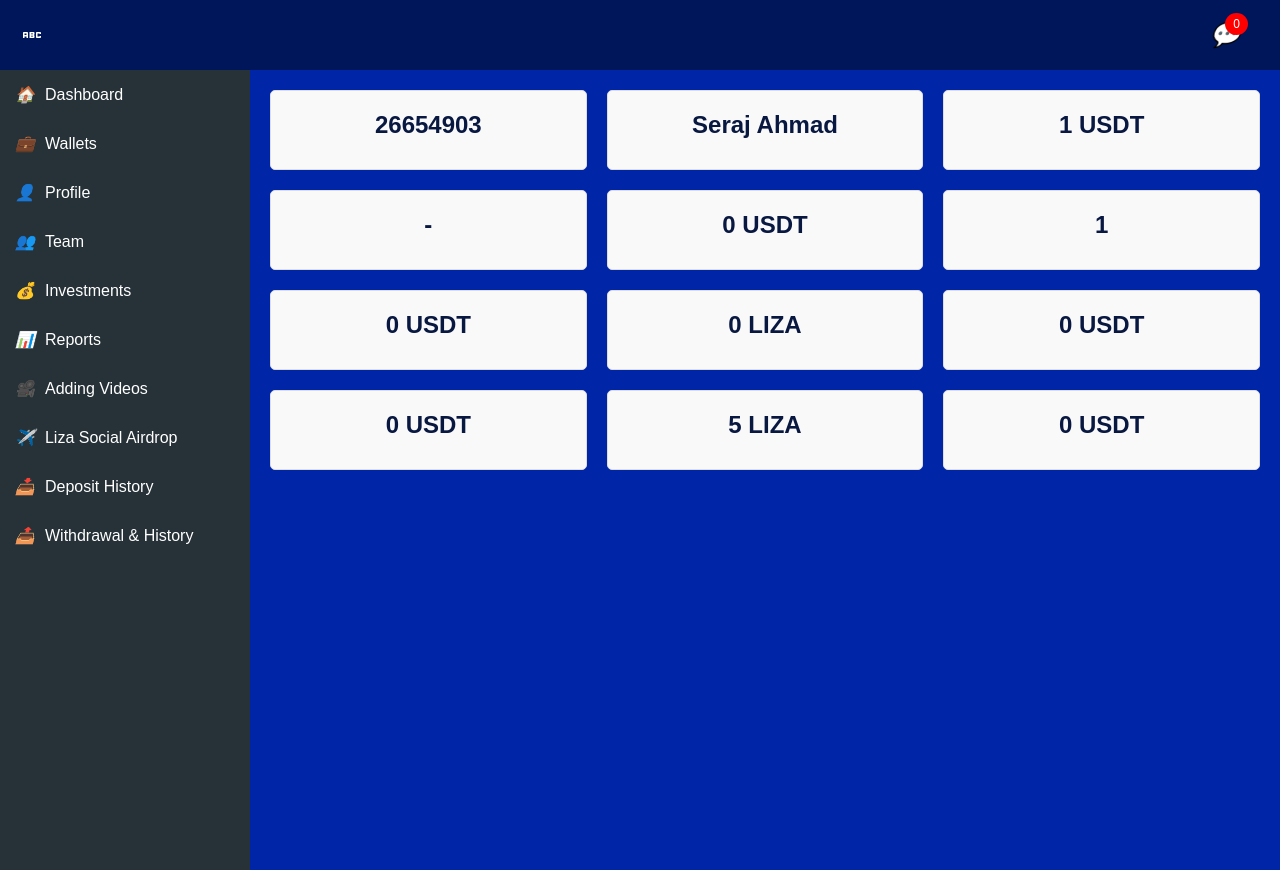
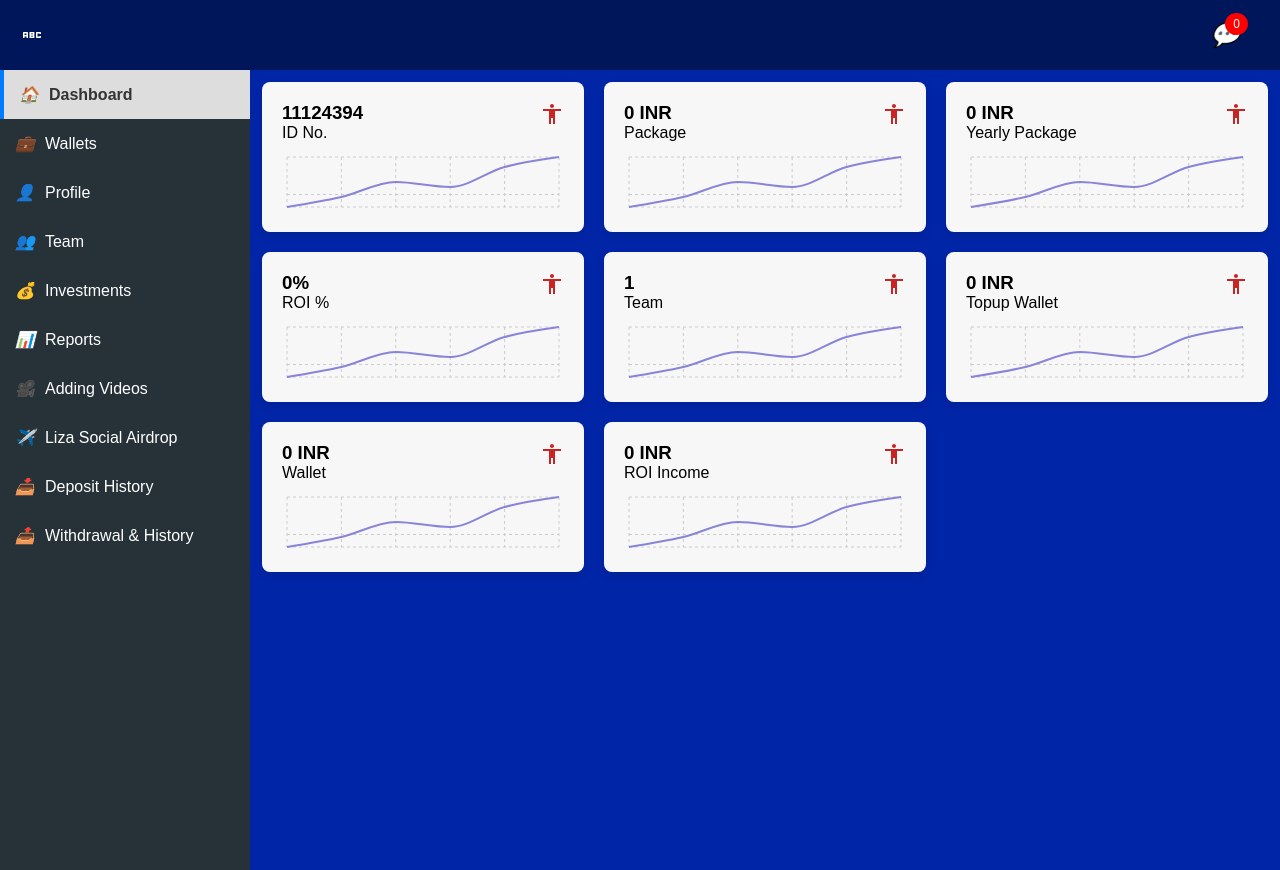
Before and after one commit to manu9458/stockapp, a React (Create React App) app: page /dashboard in a window 1280 px wide. Built offline with nearby package versions, Linux system fonts and the light colour scheme.

Commit message:
Add labels and graph

```diff
--- a/src/components/DashboardContent.jsx
+++ b/src/components/DashboardContent.jsx
@@ -1,29 +1,58 @@
 import React from 'react';
-import '../styles//DashboardContent.css';
+import { LineChart, Line, Tooltip, ResponsiveContainer, CartesianGrid } from 'recharts';
+import '../styles/DashboardContent.css';
+import AccessibilityIcon from '@mui/icons-material/Accessibility';
 
 const DashboardContent = () => {
-    const data = [
-        { id: 1, value: '26654903', label: 'User ID' },
-        { id: 2, value: 'Seraj Ahmad', label: 'Name' },
-        { id: 3, value: '1 USDT', label: 'Token Rate' },
-        { id: 4, value: '-', label: 'Activation Date' },
-        { id: 5, value: '0 USDT', label: 'Wallet' },
-        { id: 6, value: '1', label: 'Team' },
-        { id: 7, value: '0 USDT', label: 'Topup Wallet' },
-        { id: 8, value: '0 LIZA', label: 'LIZA Wallet' },
-        { id: 9, value: '0 USDT', label: 'Total Investments' },
-        { id: 10, value: '0 USDT', label: 'Referral Income' },
-        { id: 11, value: '5 LIZA', label: 'Airdrop Income' },
-        { id: 12, value: '0 USDT', label: 'Social Media Wallet' },
-      ];
+  // Example data for the graph
+  const graphData = [
+    { name: 'Jan', value: 0 },
+    { name: 'Feb', value: 20 },
+    { name: 'Mar', value: 50 },
+    { name: 'Apr', value: 40 },
+    { name: 'May', value: 80 },
+    { name: 'Jun', value: 100 },
+  ];
 
+  const data = [
+    { id: 1, value: '11124394', label: 'ID No.' },
+    { id: 2, value: '0 INR', label: 'Package' },
+    { id: 3, value: '0 INR', label: 'Yearly Package' },
+    { id: 4, value: '0%', label: 'ROI %' },
+    { id: 5, value: '1', label: 'Team' },
+    { id: 6, value: '0 INR', label: 'Topup Wallet' },
+    { id: 7, value: '0 INR', label: 'Wallet' },
+    { id: 8, value: '0 INR', label: 'ROI Income' },
+  ];
 
   return (
     <div className="dashboard-grid">
       {data.map((item, index) => (
         <div key={index} className="info-card">
-          <h3>{item.value}</h3>
-          <p>{item.title}</p>
+          <div className='carditem'>
+          <div className="">
+            <h3>{item.value}</h3>
+            <p>{item.label}</p>
+          </div>
+          <div>
+          <AccessibilityIcon className="card-icon" />
+          </div>
+          </div>
+          {/* <div className="card-subheader">
+            <p>{item.label}</p>
+            <AccessibilityIcon className="card-icon" />
+          </div> */}
+
+          {/* Adding the graph below the labels */}
+          <div className="chart-container">
+            <ResponsiveContainer width="100%" height={60}>
+              <LineChart data={graphData}>
+                <CartesianGrid strokeDasharray="3 3" />
+                <Tooltip />
+                <Line type="monotone" dataKey="value" stroke="#8884d8" strokeWidth={2} dot={false} />
+              </LineChart>
+            </ResponsiveContainer>
+          </div>
         </div>
       ))}
     </div>
--- a/src/components/Sidebar.jsx
+++ b/src/components/Sidebar.jsx
@@ -5,7 +5,7 @@ const Sidebar = () => {
   return (
     <div className="sidebar">
       <ul className="nav-items">
-        <li><i className="dashboard-icon">🏠</i> Dashboard</li>
+      <li className="selected"><i className="dashboard-icon">🏠</i> Dashboard</li>
         <li><i className="wallet-icon">💼</i> Wallets</li>
         <li><i className="profile-icon">👤</i> Profile</li>
         <li><i className="team-icon">👥</i> Team</li>
--- a/src/styles/DashboardContent.css
+++ b/src/styles/DashboardContent.css
@@ -2,24 +2,36 @@
   display: grid;
   grid-template-columns: repeat(3, 1fr);
   gap: 20px;
-    padding: 20px;
+  padding: 12px;
 }
 
 .info-card {
-    background-color: #f9f9f9;
-    border: 1px solid #ddd;
+  background-color: #f7f7f7;
+  color: black;
   padding: 20px;
-    text-align: center;
-    border-radius: 5px;
+  border-radius: 8px;
+  text-align: left;
+  box-shadow: 0 4px 8px rgba(0, 0, 0, 0.1);
 }
 
-  .info-card h3 {
-    margin: 0;
-    font-size: 24px;
-    color: #091841;
+.card-header, .card-subheader {
+  display: flex;
+  justify-content: space-between;
+  align-items: center;
 }
 
-  .info-card p {
+.card-header h3, .card-subheader p {
+  margin: 0;
+}
+
+.card-icon {
+  color: #c82424;
+}
+
+.chart-container {
   margin-top: 10px;
-    color: #666;
 }
+.carditem{
+  display: flex;
+    justify-content: space-between;
+}
--- a/src/styles/Sidebar.css
+++ b/src/styles/Sidebar.css
@@ -20,3 +20,11 @@
   .nav-items li i {
     margin-right: 10px;
   }
+
+
+.selected {
+  background-color: #ddd;
+  font-weight: bold;
+  color: #333;
+  border-left: 4px solid #007bff; /* Highlight with a left border */
+}
```
Lines whose indentation alone changed are shown as unchanged.
